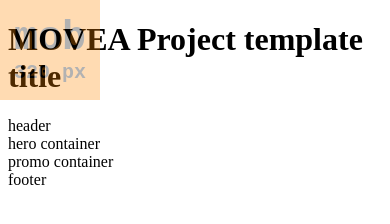
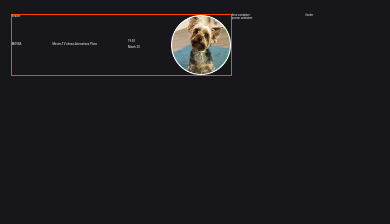
Before and after one commit to mindfling/MoveaAnime, a website built with Vite: page index.html in a window 390 px wide. Built offline with nearby package versions, Linux system fonts and the light colour scheme.

Commit message:
feat styles and init grid

```diff
--- a/index.html
+++ b/index.html
@@ -5,14 +5,35 @@
   <link rel="icon" type="image/svg+xml" href="/vite.svg" />
   <meta name="viewport" content="width=device-width, initial-scale=1.0" />
   <title>MOVEA Project - Vite App template</title>
-  <!-- <link href="/node_modules/normalize.css/normalize.css" rel="stylesheet"> -->
-  <!-- <link href="/src/css/style.css" rel="stylesheet"> -->
-  <!-- <link href="/src/css/debug.css" rel="stylesheet"> -->
-  <script src="/src/js/debug.js" type="module"></script>
+  <link href="/node_modules/normalize.css/normalize.css" rel="stylesheet">
+  <link href="/src/css/style.css" rel="stylesheet">
+  <!-- <script src="/src/js/debug.js" type="module"></script> -->
 </head>
 
 <body class="page">
   <h1 class="page__title visually-hidden">MOVEA Project template title</h1>
+
+  <div class="grid-init grid">
+    <header class="header">
+      <div class="header__wrap">
+        <a class="header__logo" href="/">MOVEA</a> <!-- todo a svg .logo -->
+
+        <nav class="header__nav nav"> <!-- todo nav ul li a link -->
+          <a class="nav-link" href="#movies">Movies</a>
+          <a class="nav-link" href="#tv">TV shows</a>
+          <a class="nav-link" href="#animations">Animations</a>
+          <a class="nav-link" href="#plans">Plans</a>
+        </nav>
+
+        <div class="user-block"> <!-- todo datetime -->
+          <p class="time">19:55</p>
+          <p class="date">March 30</p>
+        </div>
+
+        <!-- todo a user profile link -->
+        <img src="img/avatar.png" alt="User avatar" class="header-user avatar">
+      </div>
+    </header>
 
     <header class="header">
       <div class="container">
@@ -41,5 +62,7 @@
       </div>
     </footer>
 
+  </div>
+
 </body>
 </html>
--- /dev/null
+++ b/src/css/style.css
@@ -0,0 +1,224 @@
+/*
+ * my reset css
+ * and global css
+ */
+*,
+*::before,
+*::after {
+  box-sizing: inherit;
+}
+
+html {
+  box-sizing: border-box; /* m */
+}
+
+
+html,
+body {
+  display: block;
+  position: relative;
+  font-size: 62.5%; /* * 10px */
+  font-family: 'Roboto', sans-serif;
+  font-weight: normal;
+  background-color: #17161b;
+  color: #fff;
+}
+
+img {
+  width: 100%;
+  height: 100%;
+  object-fit: contain;
+  flex-shrink: 0;
+}
+
+ul {
+  padding-left: 0;
+}
+
+ul>li {
+  list-style: none;
+}
+
+a {
+  text-decoration: none;
+  color: inherit;
+}
+
+h1,
+h2,
+h3,
+h4,
+h5,
+h6 {
+  padding: 0;
+  margin: 0;
+}
+
+button,
+input {
+  outline: none;
+  border: none;
+  cursor: pointer;
+}
+
+
+/***
+ * * my
+ */
+.header {
+  border: 1px solid lawngreen;
+  grid-area: my-header;
+}
+.header__wrap {
+  display: flex;
+  flex-direction: row;
+  justify-content: space-between;
+  align-items: center;
+}
+
+.main {
+  display: grid;
+  grid-area: my-main;
+}
+
+.aside {
+  display: grid;
+  grid-area: my-aside;
+}
+
+.grid {
+  display: grid;
+  grid-template-areas:
+    "my-header my-header my-header"
+    "my-aside my-main my-main"
+    "my-aside my-main my-main";
+  grid-template-columns: repeat(auto-fit, minmax(12rem, 1fr));
+  gap: 8rem 5.9rem;
+  gap: 8rem 0;
+}
+
+.grid-init {
+  max-width: 144rem; /* 1440px */
+  margin: auto; /* not margin */
+  padding: 3rem 2.4rem 4rem 2.4rem;
+}
+
+
+
+.header-user {
+  display: block;
+  width: 60px;
+  height: 60px;
+}
+
+
+
+/* * сетка my grid css * */
+@media (max-width: 108em) {
+  html {
+    font-size: 9px;
+  }
+}
+
+@media (max-width: 105em) {
+  html {
+    font-size: 8.75px;
+  }
+}
+
+@media (max-width: 91.5em) {
+  html {
+    font-size: 7.9px;
+  }
+}
+
+@media (max-width: 91em) {
+  html {
+    font-size: 8.4px;
+  }
+}
+
+@media (max-width: 90em) {
+  html {
+    font-size: 7.9px;
+  }
+}
+
+@media (max-width: 80em) {
+  html {
+    font-size: 7.2px;
+  }
+}
+
+@media (max-width: 72em) {
+  html {
+    font-size: 6.5px;
+  }
+}
+
+@media (max-width: 64em) {
+  html {
+    font-size: 5.5px;
+  }
+}
+
+@media (max-width: 48em) {
+  html {
+    font-size: 10px;
+  }
+    .header {
+      border: 1px solid orangered;
+  }
+}
+
+@media (max-width: 44em) {
+  html {
+    font-size: 9px;
+  }
+}
+
+@media (max-width: 38em) {
+  html {
+    font-size: 8px;
+  }
+}
+
+@media (max-width: 34em) {
+  html {
+    font-size: 7px;
+  }
+}
+
+@media (max-width: 30em) {
+  html {
+    font-size: 6px;
+  }
+}
+
+@media (max-width: 26em) {
+  html {
+    font-size: 4.5px;
+  }
+}
+
+@media (max-width: 21em) {
+  html {
+    font-size: 4.4px;
+  }
+}
+
+/* * rem сетка */
+
+
+.visually-hidden {
+  /* display: none; */
+  position: absolute;
+  width: 1px;
+  height: 1px;
+  padding: 0;
+  margin: -1px;
+  overflow: hidden;
+  background-color: lawngreen;
+  clear: rect(0, 0, 0, 0);
+  border: 0;
+}
```
Lines whose indentation alone changed are shown as unchanged.
